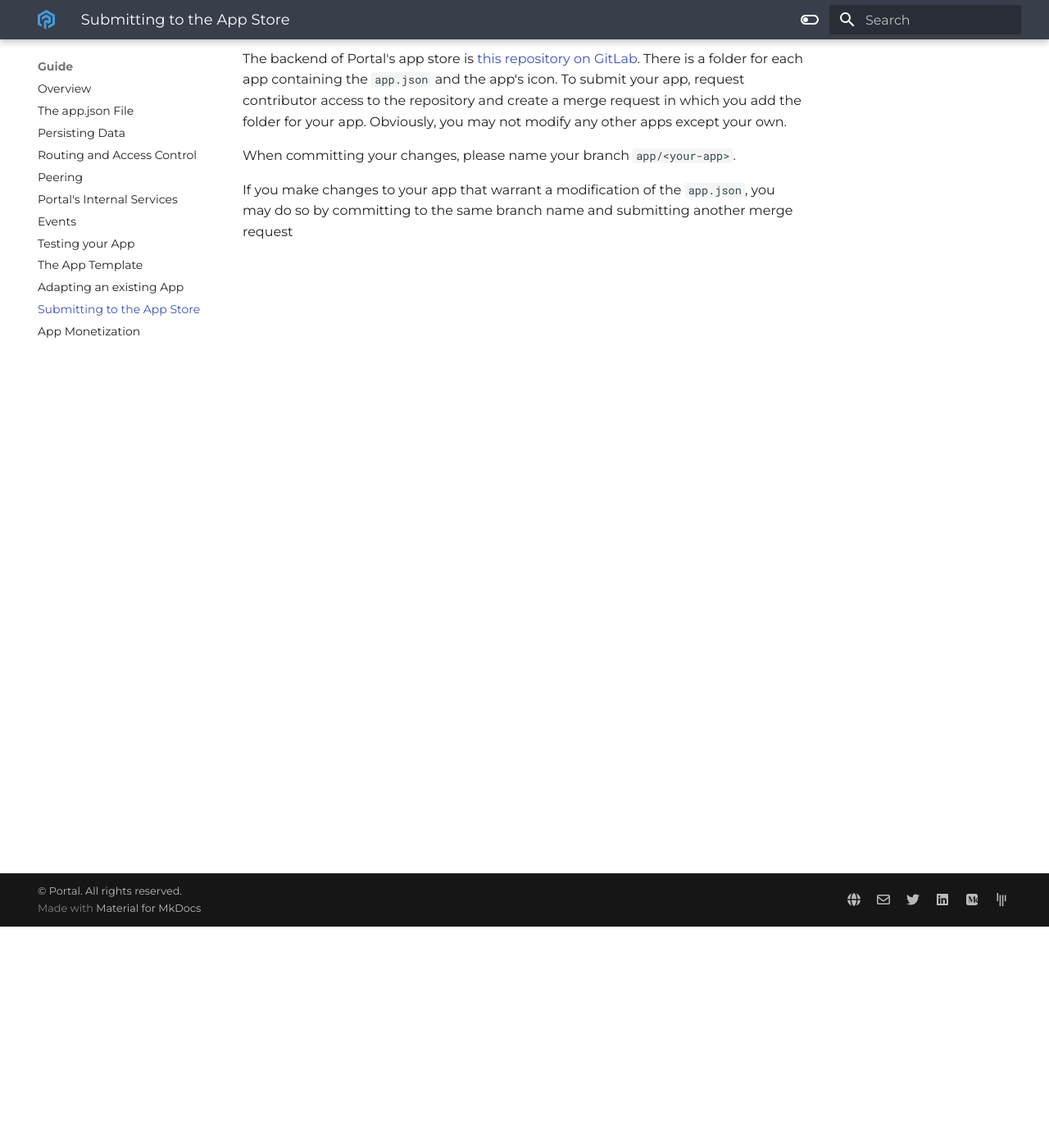
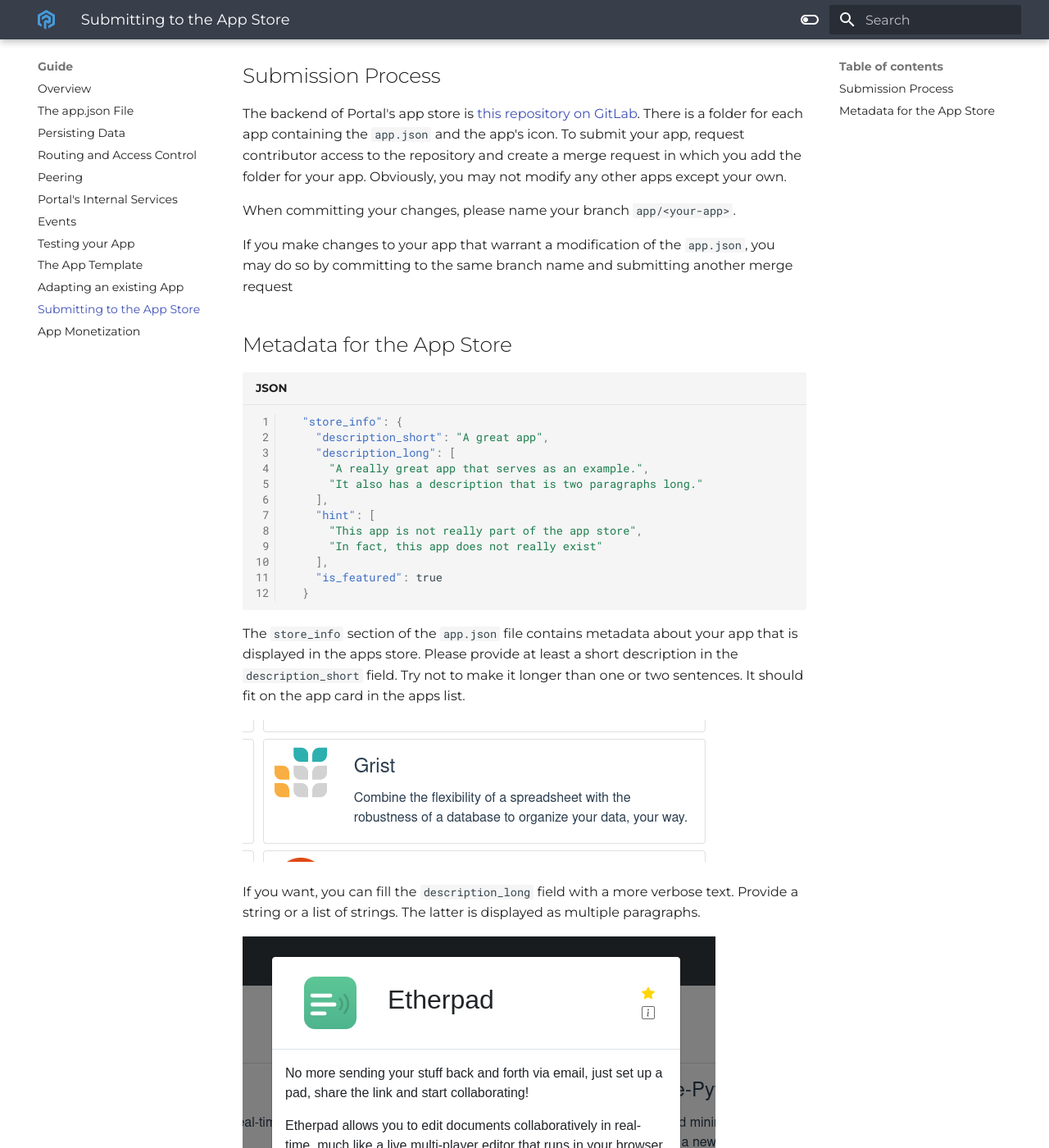
Before and after one commit to FreeshardBase/documentation, an MkDocs documentation site: the page built from docs/submitting.md, in a window 1280 px wide and 1400 px high, scrolled down 270 px. Shown: the whole window at 82% size. Built offline with MkDocs 1.6.1 and Material for MkDocs 9.7.7, drawn with Linux system fonts in a browser that asks for light colours; some of the changed text lies outside the part shown.

Commit message:
add docs for v2.0 of the app.json (store_info)

````diff
--- a/docs/submitting.md
+++ b/docs/submitting.md
@@ -4,6 +4,8 @@ When your app is ready and tested, you can submit it to be listed in the Portal
 This allows all other Portal users to find and install it with a single click.
 
 ---
+
+## Submission Process
 
 The backend of Portal's app store is [this repository on GitLab](https://gitlab.com/ptl-public/app-repository).
 There is a folder for each app containing the `app.json` and the app's icon.
@@ -16,3 +18,40 @@ When committing your changes, please name your branch `app/<your-app>`.
 If you make changes to your app that warrant a modification of the `app.json`,
 you may do so by committing to the same branch name
 and submitting another merge request
+
+## Metadata for the App Store
+
+```json
+  "store_info": {
+    "description_short": "A great app",
+    "description_long": [
+      "A really great app that serves as an example.",
+      "It also has a description that is two paragraphs long."
+    ],
+    "hint": [
+      "This app is not really part of the app store",
+      "In fact, this app does not really exist"
+    ],
+    "is_featured": true
+  }
+```
+
+
+The `store_info` section of the `app.json` file contains metadata about your app that is displayed in the apps store.
+Please provide at least a short description in the `description_short` field.
+Try not to make it longer than one or two sentences. It should fit on the app card in the apps list.
+
+![App store list card](img/app_store_screenshot_list_card.png)
+
+If you want, you can fill the `description_long` field with a more verbose text.
+Provide a string or a list of strings. The latter is displayed as multiple paragraphs.
+
+![App store details card](img/app_store_screenshot_details_card.png)
+
+Sometimes the user should be aware of some things about your app.
+For that purpose, you can fill the `hint` field.
+Again, add a single string or a list of strings. The latter is displayed as bullet points.
+
+![App store hint](img/app_store_screenshot_hint.png)
+
+Please do not add the `is_featured` flag. That is something, we will do ourselves.
````
Also changed, not shown: docs/app_json.md (+29 -14 lines), docs/img/app_store_screenshot_details_card.png (added), docs/img/app_store_screenshot_hint.png (added), docs/img/app_store_screenshot_list_card.png (added).
